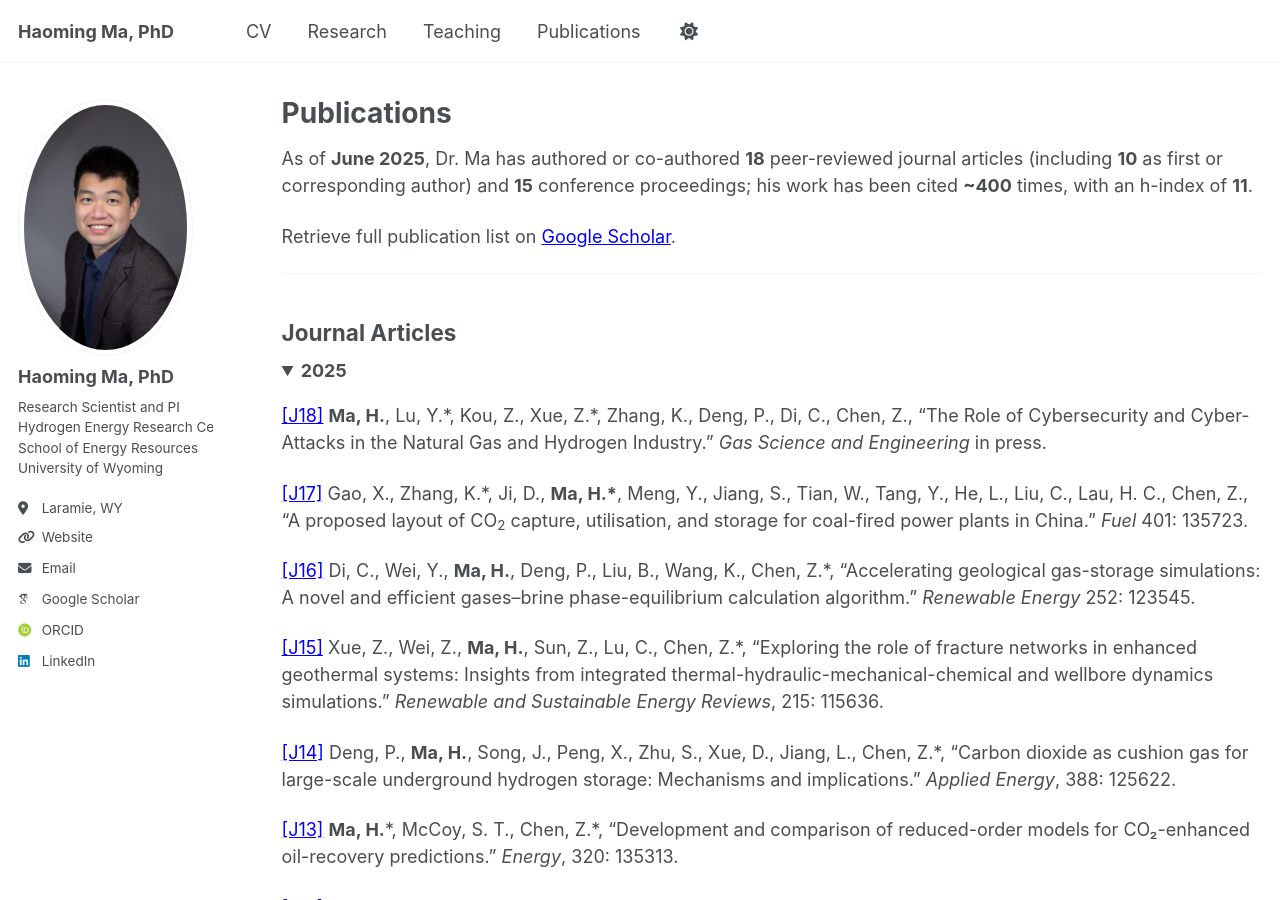
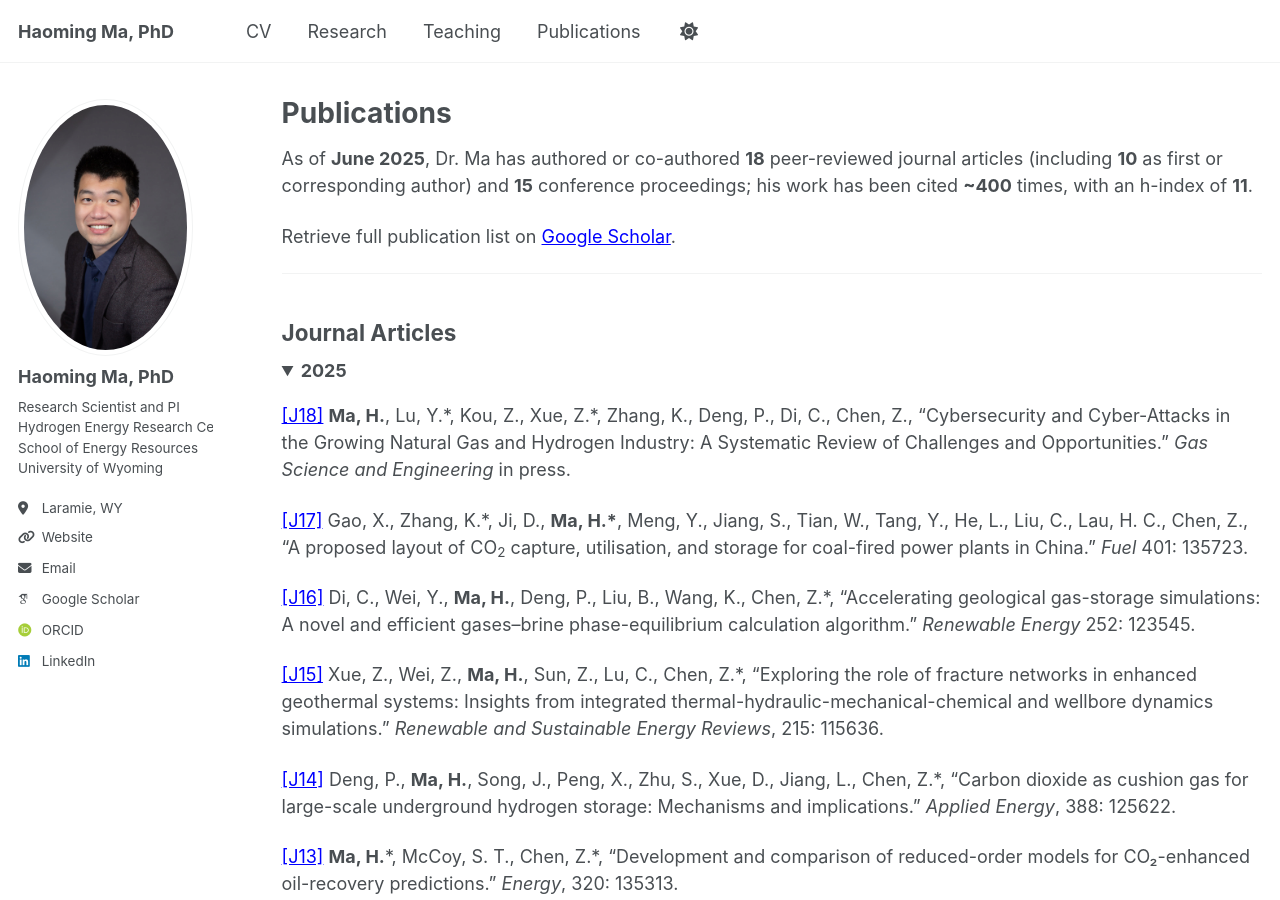
Before and after one commit to haoming-ma/haoming-ma.github.io, a Jekyll site: the page built from _pages/publications.md, in a window 1280 px wide and 900 px high. Built offline with Jekyll 4.4.1, drawn with Linux system fonts in a browser that asks for light colours; some web fonts are replaced.

Commit message:
Update publications.md

```diff
--- a/_pages/publications.md
+++ b/_pages/publications.md
@@ -16,9 +16,9 @@ Retrieve full publication list on [Google Scholar](https://scholar.google.ca/cit
 <details class="pub-year" open>
 <summary><strong>2025</strong></summary>
 
-  <p>
-  <a href="{{ '/files/J18.pdf' | relative_url }}" target="_blank" rel="noopener">[J18]</a>
-  <strong>Ma, H.</strong>, Lu, Y.*, Kou, Z., Xue, Z.*, Zhang, K., Deng, P., Di, C., Chen, Z., “The Role of Cybersecurity and Cyber-Attacks in the Natural Gas and Hydrogen Industry.” <em>Gas Science and Engineering</em> in press.
+<p>
+<a href="{{ '/files/J18.pdf' | relative_url }}" target="_blank" rel="noopener">[J18]</a>
+<strong>Ma, H.</strong>, Lu, Y.*, Kou, Z., Xue, Z.*, Zhang, K., Deng, P., Di, C., Chen, Z., “Cybersecurity and Cyber-Attacks in the Growing Natural Gas and Hydrogen Industry: A Systematic Review of Challenges and Opportunities.” <em>Gas Science and Engineering</em> in press.
 </p>
 
 <p>
```
